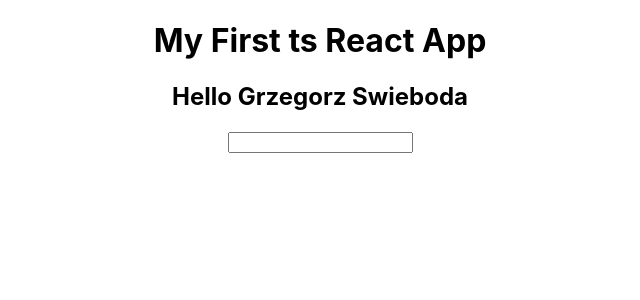
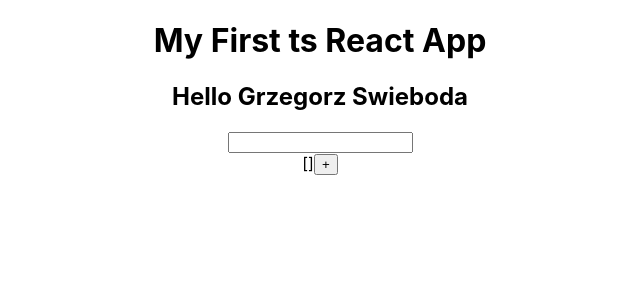
Before and after one commit to grzesiekS/react-ts, a React (Create React App) app: page / in a window 1280 px wide. Shown: the top 300 px of the page, without its empty margins (320-960 px from the left). Built offline with nearby package versions, Linux system fonts and the light colour scheme.

Commit message:
Implement ReducerExample component in App component

```diff
--- a/src/App.tsx
+++ b/src/App.tsx
@@ -1,6 +1,7 @@
 import React from 'react';
 
 import TextField from './components/TextField/TextField';
+import ReducerExample from './components/ReducerExample/ReducerExample';
 
 import './App.css';
 
@@ -19,6 +20,7 @@ const App: React.FC = () => (
           console.log(e.target.value);
         }}
       />
+      <ReducerExample />
   </div>
 );
 
```
